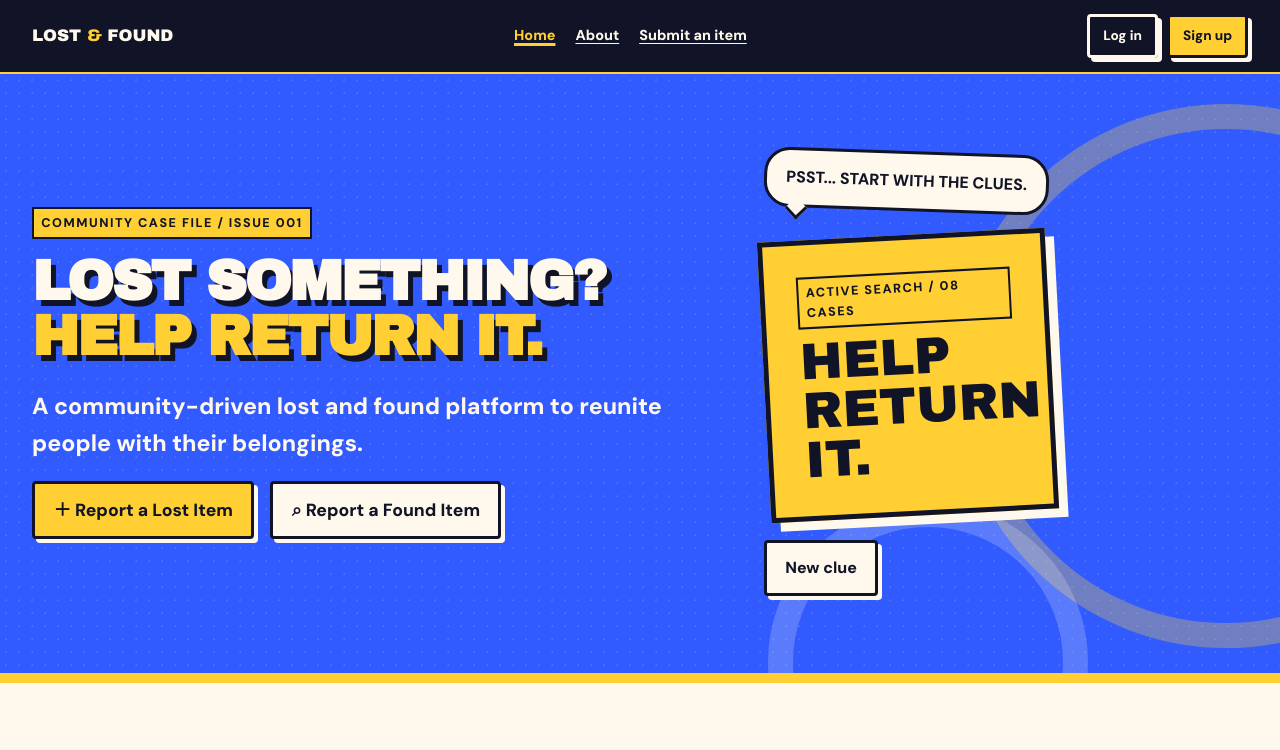
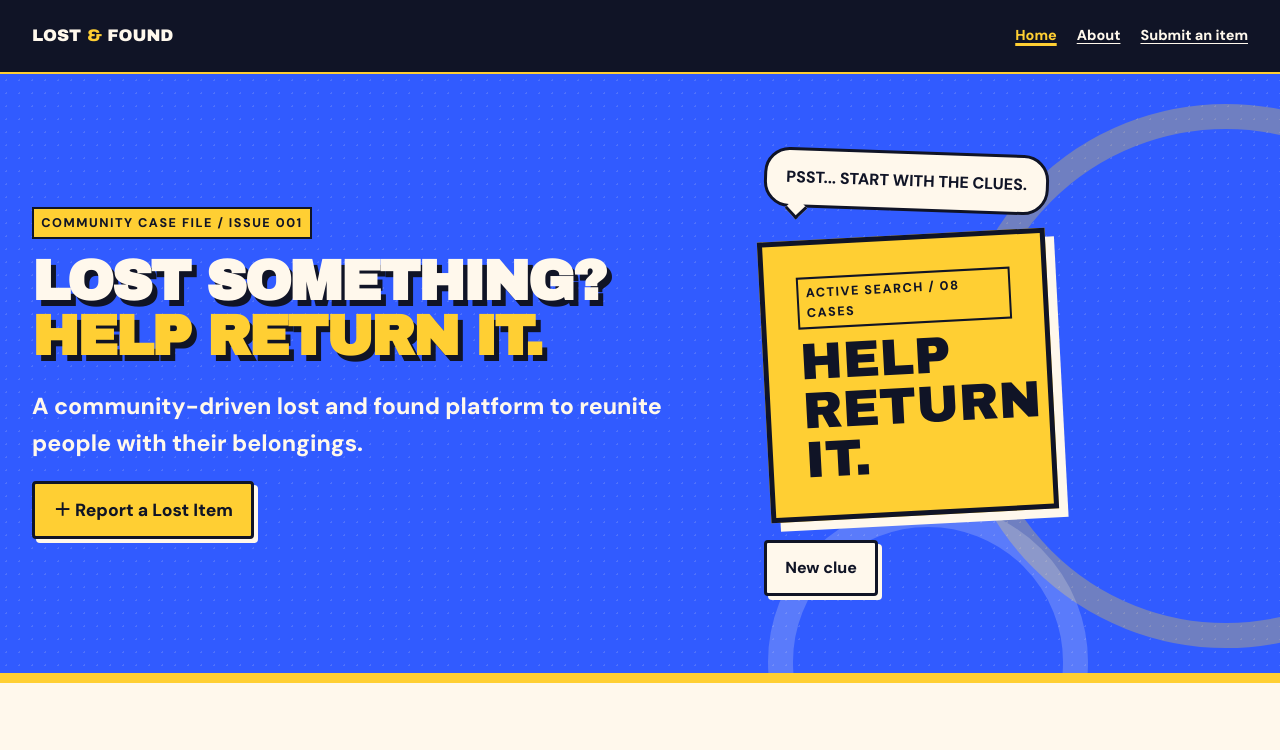
Before and after one commit to kadench/fantastic_lost_and_found, a plain HTML site: page index.html in a window 1280 px wide. Shown: the top 750 px of the page. Drawn offline with Linux system fonts and the light colour scheme.

Commit message:
removed useless button on index and hid account buttons

```diff
--- a/css/base.css
+++ b/css/base.css
@@ -42,7 +42,7 @@ p, li, h1, h2, h3, h4, h5, h6 { overflow-wrap: anywhere; }
 
 
 .account-actions {
-  display: flex;
+  display: none /* flex */;
   flex-wrap: wrap;
   gap: 0.6rem;
   justify-content: flex-end;
--- a/index.html
+++ b/index.html
@@ -71,11 +71,6 @@
             <div class="button-row" aria-label="Reporting actions">
               <a class="button button--large" href="./how-it-works.html?type=lost#submit-item"
                 >＋ Report a Lost Item</a
-              >
-              <a
-                class="button button--large button--secondary"
-                href="./how-it-works.html?type=found#submit-item"
-                >⌕ Report a Found Item</a
               >
             </div>
           </div>
```
